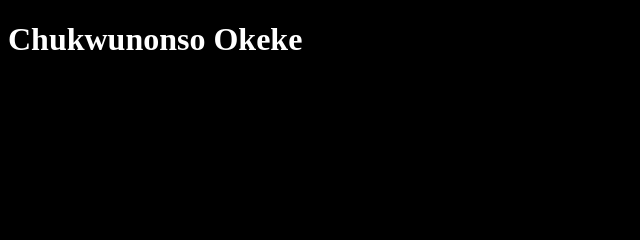
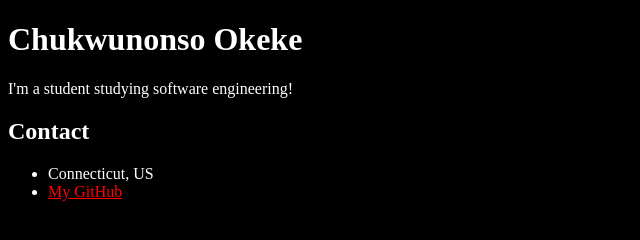
Before and after one commit to chukbusi/chukbusi.github.io, a plain HTML site: page index.html in a window 1280 px wide. Shown: the whole page, without its empty margins (0-640 px from the left). Drawn offline with Linux system fonts and the light colour scheme.

Commit message:
added more notes, added contact information, add my github link, changed the link to red

```diff
--- a/index.html
+++ b/index.html
@@ -5,5 +5,13 @@
     </head>
     <body>
         <h1>Chukwunonso Okeke</h1>
+        <p>I'm a student studying software engineering!</p>
+        <h2>Contact</h2>
+        <ul>
+            <li>Connecticut, US</li>
+            <li>
+                <a href="https://github.com/chukbusi">My GitHub</a>
+            </li>
+        </ul>
     </body>
 </html>
--- a/styles.css
+++ b/styles.css
@@ -2,3 +2,7 @@ body {
 	background-color: black;
 	color: white;
 }
+
+a {
+    color: red;
+}
```
Also changed, not shown: 1 other file.
